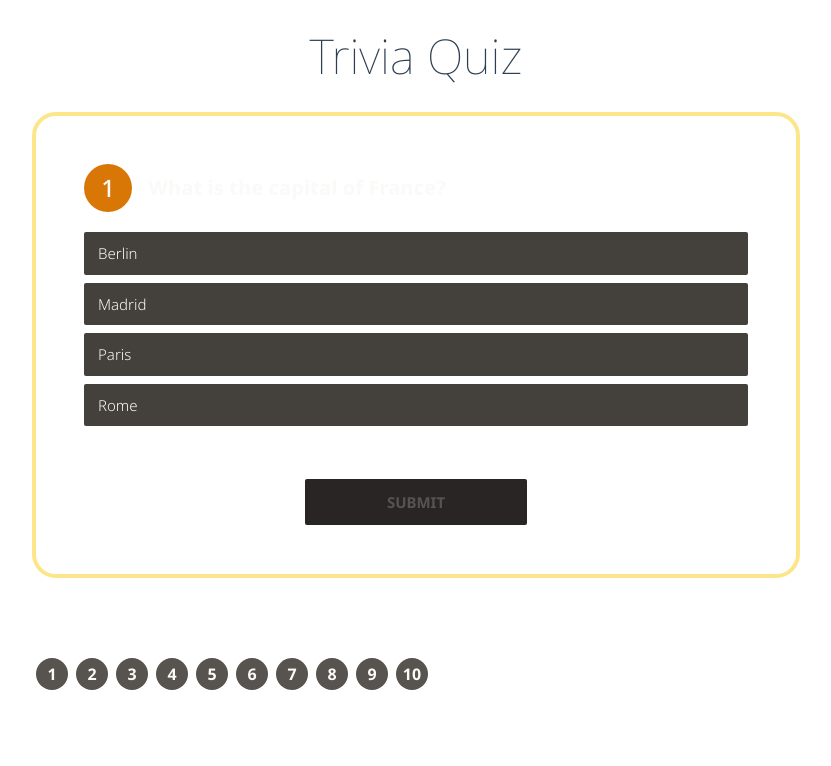
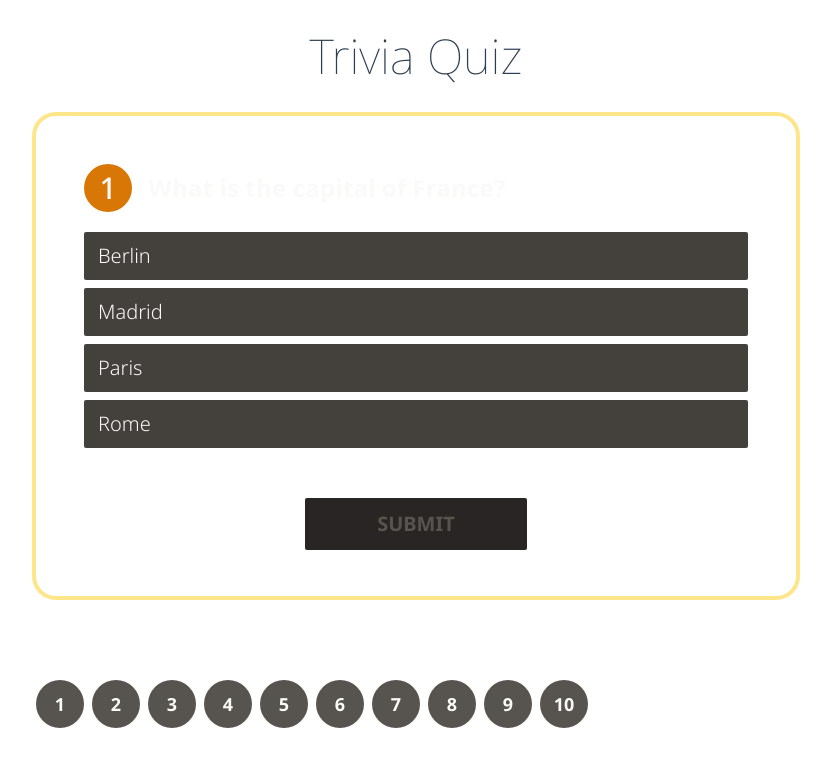
Before and after one commit to johnmichaeltugay/vue-quiz, a Vue app: page /quiz in a window 1280 px wide. Shown: the top 766 px of the page, without its empty margins (224-1055 px from the left). Built offline with nearby package versions, Linux system fonts and the light colour scheme.

Commit message:
Font Size Responsiveness

```diff
--- a/src/App.vue
+++ b/src/App.vue
@@ -3,7 +3,7 @@ import { RouterView } from 'vue-router'
 </script>
 
 <template>
-  <p class="text-5xl text-center font-primary font-thin py-8">Trivia Quiz</p>
+  <p class="text-4xl md:text-5xl text-center font-primary font-thin py-8">Trivia Quiz</p>
   <Transition name="swipe-left">
     <RouterView />
   </Transition>
--- a/src/views/MainQuizView.vue
+++ b/src/views/MainQuizView.vue
@@ -70,12 +70,12 @@ window.onbeforeunload = () => {
     >
       <div id="question-box" class="flex items-start w-full mb-4">
         <div
-          class="bg-amber-600 text-stone-50 font-primary font-medium text-2xl md:min-w-18 min-w-12 md:min-h-18 min-h-12 rounded-full flex justify-center items-center"
+          class="bg-amber-600 text-stone-50 font-primary font-medium text-2xl md:text-3xl md:min-w-18 min-w-12 md:min-h-18 min-h-12 rounded-full flex justify-center items-center"
         >
           {{ currentQuestion + 1 }}
         </div>
         <div class="flex flex-wrap items-center self-stretch">
-          <div class="font-primary font-extrabold text-stone-50 text-xl ml-4 flex">
+          <div class="font-primary font-extrabold text-stone-50 text-xl md:text-2xl ml-4 flex">
             {{ props.questionsList[currentQuestion].question }}
           </div>
         </div>
@@ -111,7 +111,7 @@ window.onbeforeunload = () => {
         />
         <label
           :for="props.choicesList[currentQuestion][index]"
-          class="font-primary flex w-full py-2 self-stretch"
+          class="font-primary text-lg md:text-xl flex w-full py-2 self-stretch"
           :class="[
             store.scoreTracker[currentQuestion] !== null &&
             (props.choicesList[currentQuestion][index] === currentSelection ||
@@ -129,7 +129,7 @@ window.onbeforeunload = () => {
           <button
             type="submit"
             v-if="store.scoreTracker[currentQuestion] === null"
-            class="absolute font-primary font-bold rounded-sm md:w-1/3 w-1/2 py-3 transition-all ease-in-out duration-150"
+            class="absolute font-primary text-lg md:text-xl font-bold rounded-sm md:w-1/3 w-1/2 py-3 transition-all ease-in-out duration-150"
             :class="
               store.scoreTracker[currentQuestion] !== null
                 ? 'hidden'
@@ -147,7 +147,7 @@ window.onbeforeunload = () => {
               store.getAnswered() !== props.questionsList.length &&
               store.scoreTracker[currentQuestion] !== null
             "
-            class="absolute font-primary font-bold rounded-sm md:w-1/3 w-1/2 py-3 transition-all ease-in-out duration-150"
+            class="absolute font-primary text-lg md:text-xl font-bold rounded-sm md:w-1/3 w-1/2 py-3 transition-all ease-in-out duration-150"
             :class="
               store.getAnswered() === props.questionsList.length ||
               store.scoreTracker[currentQuestion] === null
@@ -166,7 +166,7 @@ window.onbeforeunload = () => {
           >
             <RouterLink
               to="/results"
-              class="font-primary font-extrabold self-stretch py-3"
+              class="font-primary text-lg md:text-xl font-extrabold self-stretch py-3"
               @click="writeCacheData(store.scoreTracker, -1)"
               >Finish Quiz</RouterLink
             >
@@ -179,7 +179,7 @@ window.onbeforeunload = () => {
       class="py-4 flex flex-nowrap w-[70vw] min-w-min max-w-screen-md overflow-scroll"
     >
       <div
-        class="rounded-full text-stone-50 flex justify-center items-center md:min-w-8 min-w-6 md:min-h-8 min-h-6 mx-1"
+        class="rounded-full text-stone-50 flex justify-center items-center md:min-w-12 min-w-10 md:min-h-12 min-h-10 mx-1"
         v-for="(tracker, index) in store.scoreTracker"
         :class="[
           store.scoreTracker[index] === null
@@ -191,7 +191,7 @@ window.onbeforeunload = () => {
         ]"
         :key="index"
       >
-        <p class="font-primary font-bold text-base">{{ index + 1 }}</p>
+        <p class="font-primary font-bold text-base md:text-lg">{{ index + 1 }}</p>
       </div>
     </div>
   </div>
--- a/src/views/ResultsView.vue
+++ b/src/views/ResultsView.vue
@@ -34,9 +34,9 @@ if (localStorageData !== null) {
   <div
     class="select-none text-stone-50 text-center font-primary w-full flex flex-col justify-center align-center"
   >
-    <h3 class="text-2xl font-extrabold">Your Score</h3>
-    <p class="text-8xl font-thin mt-4 mb-2">{{ store.getScore() }}</p>
-    <p class="text-md font-medium">
+    <h3 class="text-lg md:text-2xl font-extrabold">Your Score</h3>
+    <p class="text-6xl md:text-8xl font-thin mt-4 mb-2">{{ store.getScore() }}</p>
+    <p class="text-sm md:text-md font-medium">
       You got {{ store.getScorePercentage() }} of the questions correct
     </p>
     <nav
@@ -44,7 +44,7 @@ if (localStorageData !== null) {
     >
       <RouterLink
         to="/"
-        class="font-primary font-extrabold text-xl flex justify-center items-center py-3"
+        class="font-primary font-extrabold text-lg md:text-xl flex justify-center items-center py-3"
         @click="resetQuizData"
         ><span class="material-symbols-outlined pe-2"> refresh </span> Retake Quiz</RouterLink
       >
--- a/src/views/StartQuizView.vue
+++ b/src/views/StartQuizView.vue
@@ -38,7 +38,10 @@ if (localStorageData !== null) {
     class="flex flex-col justify-center items-center border-stone-50 border-4 rounded-md p-6 md:p-12"
   >
     <header>
-      <p id="general-instructions" class="font-primary font-semibold text-center text-stone-50">
+      <p
+        id="general-instructions"
+        class="font-primary font-semibold text-center text-md md:text-lg text-stone-50"
+      >
         Answer the {{ questionsList.length }} question{{ questionsList.length > 1 ? 's' : '' }} by
         choosing from the provided choices. Question topics include: {{ topicsList }}.
       </p>
@@ -46,7 +49,9 @@ if (localStorageData !== null) {
     <nav
       class="bg-stone-600 hover:bg-amber-500 hover:text-black flex flex-col rounded transition-all ease-in-out duration-150 text-center md:w-1/3 w-1/2 mt-20"
     >
-      <RouterLink to="/quiz" class="font-primary font-extrabold text-xl items-stretch py-3"
+      <RouterLink
+        to="/quiz"
+        class="font-primary font-extrabold text-lg md:text-xl items-stretch py-3"
         >Start</RouterLink
       >
     </nav>
```
